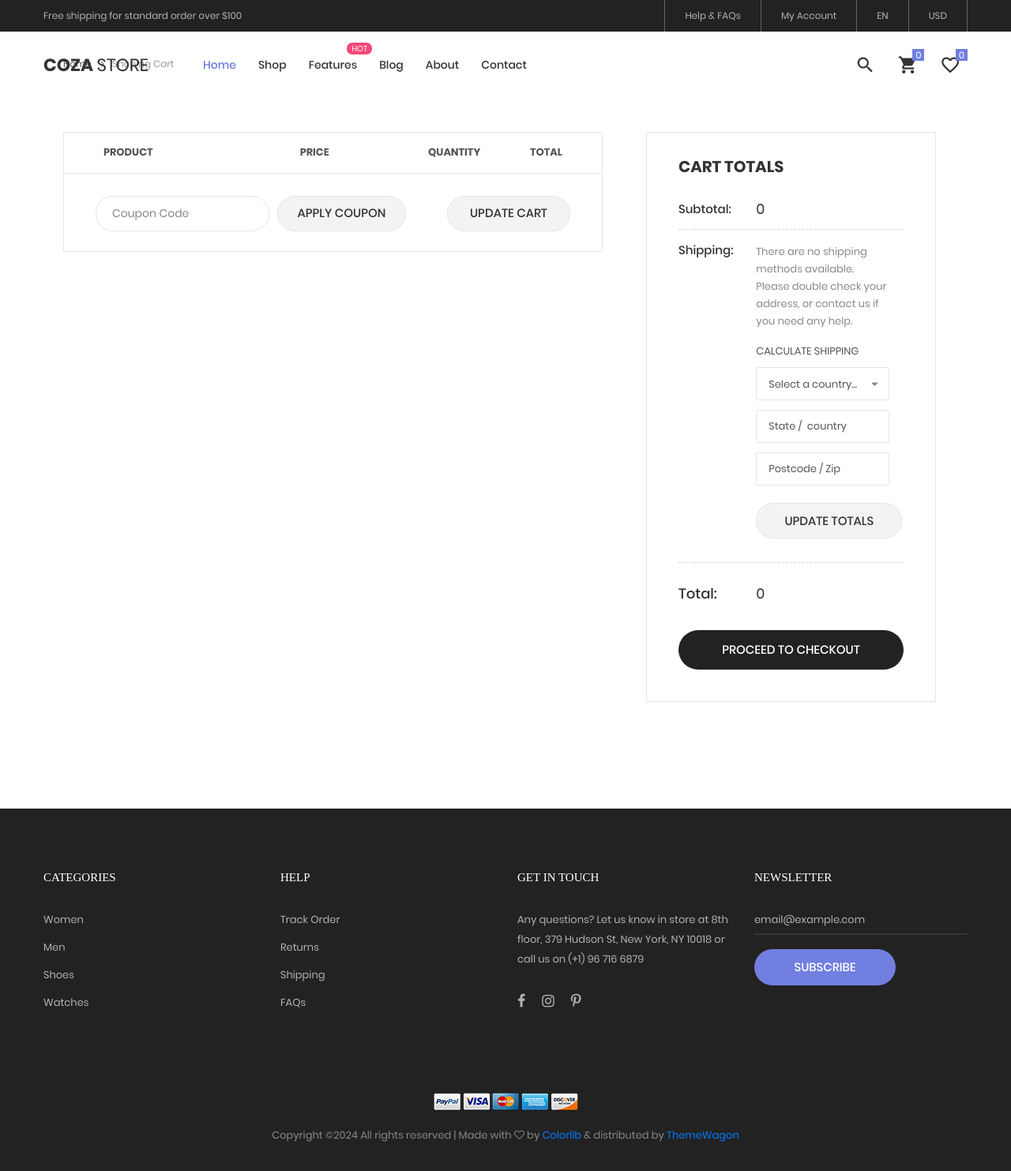
After one commit to Hishaq00/cozastore-master, a PHP site: page /shoping-cart.php in a window 1280 px wide. The commit adds this page. Shown: the whole page at 79% size. Run offline with PHP 8.4, Linux system fonts and the light colour scheme; lists and menus that the app fills with data are empty; some web fonts are replaced.

Commit message:
Add files via upload

```diff
--- a/product-detail.php
+++ b/product-detail.php
@@ -2,7 +2,7 @@
 <?php
 include('connection.php');
 include('aside.php');
-include('query.php');
+// include('query.php');
 ?>
 	<!-- breadcrumb -->
 	<div class="container">
@@ -86,7 +86,7 @@ if(isset($_GET['proid'])){
 <input type="hidden" name='pprice' value="<?php echo $p[2]?>">
 <input type="hidden" name='pimg' value="<?php echo $p[5]?>">
 
-										<input class="mtext-104 cl3 txt-center num-product" type="number" name="num-product" value="1">
+										<input class="mtext-104 cl3 txt-center num-product" type="number" name="pqty" value="1">
 
 										<div class="btn-num-product-up cl8 hov-btn3 trans-04 flex-c-m">
 											<i class="fs-16 zmdi zmdi-plus"></i>
--- /dev/null
+++ b/shoping-cart.php
@@ -0,0 +1,171 @@
+<?php
+include('aside.php');
+?>
+
+	<!-- breadcrumb -->
+	<div class="container">
+		<div class="bread-crumb flex-w p-l-25 p-r-15 p-t-30 p-lr-0-lg">
+			<a href="index.html" class="stext-109 cl8 hov-cl1 trans-04">
+				Home
+				<i class="fa fa-angle-right m-l-9 m-r-10" aria-hidden="true"></i>
+			</a>
+
+			<span class="stext-109 cl4">
+				Shoping Cart
+			</span>
+		</div>
+	</div>
+
+
+	<!-- Shoping Cart -->
+	<form class="bg0 p-t-75 p-b-85">
+		<div class="container">
+			<div class="row">
+				<div class="col-lg-10 col-xl-7 m-lr-auto m-b-50">
+					<div class="m-l-25 m-r--38 m-lr-0-xl">
+						<div class="wrap-table-shopping-cart">
+							<table class="table-shopping-cart">
+								<tr class="table_head">
+									<th class="column-1">Product</th>
+									<th class="column-2"></th>
+									<th class="column-3">Price</th>
+									<th class="column-4">Quantity</th>
+									<th class="column-5">Total</th>
+								</tr>
+								<?php
+					$count=0;
+					if(isset($_SESSION['cart'])){
+						foreach($_SESSION['cart'] as $key => $val){
+							$total=$val['proqty']*$val['proprice'];
+							$count += $total;
+
+					?>
+								<tr class="table_row">
+									<td class="column-1">
+										<div class="how-itemcart1">
+											<img src="../php-main/img/<?php echo $val['proimg'] ?>" alt="IMG">
+										</div>
+									</td>
+									<td class="column-2"><?php echo $val['proname'];	?></td>
+									<td class="column-3"><?php echo $val['proprice'];	?></td>
+									<td class="column-4">
+									<?php echo $val['proqty'] ?>
+
+									</td>
+									<td class="column-5"><?php echo $total ?></td>
+								</tr>
+<?php
+						}}
+						?>
+
+							</table>
+						</div>
+
+						<div class="flex-w flex-sb-m bor15 p-t-18 p-b-15 p-lr-40 p-lr-15-sm">
+							<div class="flex-w flex-m m-r-20 m-tb-5">
+								<input class="stext-104 cl2 plh4 size-117 bor13 p-lr-20 m-r-10 m-tb-5" type="text" name="coupon" placeholder="Coupon Code">
+
+								<div class="flex-c-m stext-101 cl2 size-118 bg8 bor13 hov-btn3 p-lr-15 trans-04 pointer m-tb-5">
+									Apply coupon
+								</div>
+							</div>
+
+							<div class="flex-c-m stext-101 cl2 size-119 bg8 bor13 hov-btn3 p-lr-15 trans-04 pointer m-tb-10">
+								Update Cart
+							</div>
+						</div>
+					</div>
+				</div>
+
+				<div class="col-sm-10 col-lg-7 col-xl-5 m-lr-auto m-b-50">
+					<div class="bor10 p-lr-40 p-t-30 p-b-40 m-l-63 m-r-40 m-lr-0-xl p-lr-15-sm">
+						<h4 class="mtext-109 cl2 p-b-30">
+							Cart Totals
+						</h4>
+
+						<div class="flex-w flex-t bor12 p-b-13">
+							<div class="size-208">
+								<span class="stext-110 cl2">
+									Subtotal:
+								</span>
+							</div>
+
+							<div class="size-209">
+								<span class="mtext-110 cl2">
+								<?php echo $count ?>
+								</span>
+							</div>
+						</div>
+
+						<div class="flex-w flex-t bor12 p-t-15 p-b-30">
+							<div class="size-208 w-full-ssm">
+								<span class="stext-110 cl2">
+									Shipping:
+								</span>
+							</div>
+
+							<div class="size-209 p-r-18 p-r-0-sm w-full-ssm">
+								<p class="stext-111 cl6 p-t-2">
+									There are no shipping methods available. Please double check your address, or contact us if you need any help.
+								</p>
+
+								<div class="p-t-15">
+									<span class="stext-112 cl8">
+										Calculate Shipping
+									</span>
+
+									<div class="rs1-select2 rs2-select2 bor8 bg0 m-b-12 m-t-9">
+										<select class="js-select2" name="time">
+											<option>Select a country...</option>
+											<option>USA</option>
+											<option>UK</option>
+										</select>
+										<div class="dropDownSelect2"></div>
+									</div>
+
+									<div class="bor8 bg0 m-b-12">
+										<input class="stext-111 cl8 plh3 size-111 p-lr-15" type="text" name="state" placeholder="State /  country">
+									</div>
+
+									<div class="bor8 bg0 m-b-22">
+										<input class="stext-111 cl8 plh3 size-111 p-lr-15" type="text" name="postcode" placeholder="Postcode / Zip">
+									</div>
+
+									<div class="flex-w">
+										<div class="flex-c-m stext-101 cl2 size-115 bg8 bor13 hov-btn3 p-lr-15 trans-04 pointer">
+											Update Totals
+										</div>
+									</div>
+
+								</div>
+							</div>
+						</div>
+
+						<div class="flex-w flex-t p-t-27 p-b-33">
+							<div class="size-208">
+								<span class="mtext-101 cl2">
+									Total:
+								</span>
+							</div>
+
+							<div class="size-209 p-t-1">
+								<span class="mtext-110 cl2">
+								<?php echo $count ?>
+								</span>
+							</div>
+						</div>
+
+						<button class="flex-c-m stext-101 cl0 size-116 bg3 bor14 hov-btn3 p-lr-15 trans-04 pointer">
+							Proceed to Checkout
+						</button>
+					</div>
+				</div>
+			</div>
+		</div>
+	</form>
+
+
+
+<?php
+include('footer.php');
+?>
```
